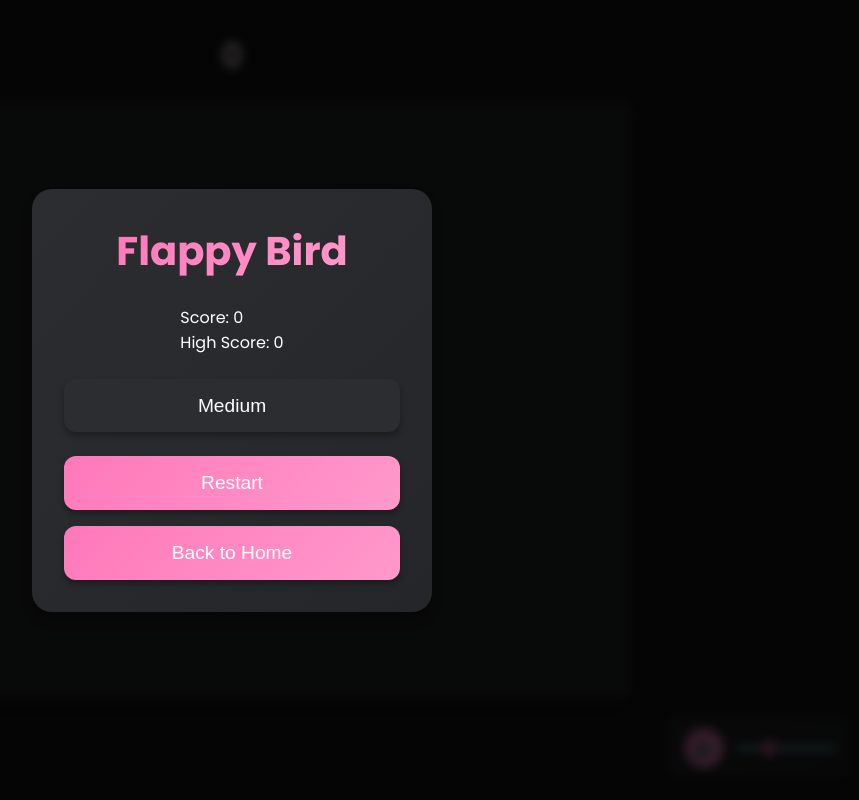
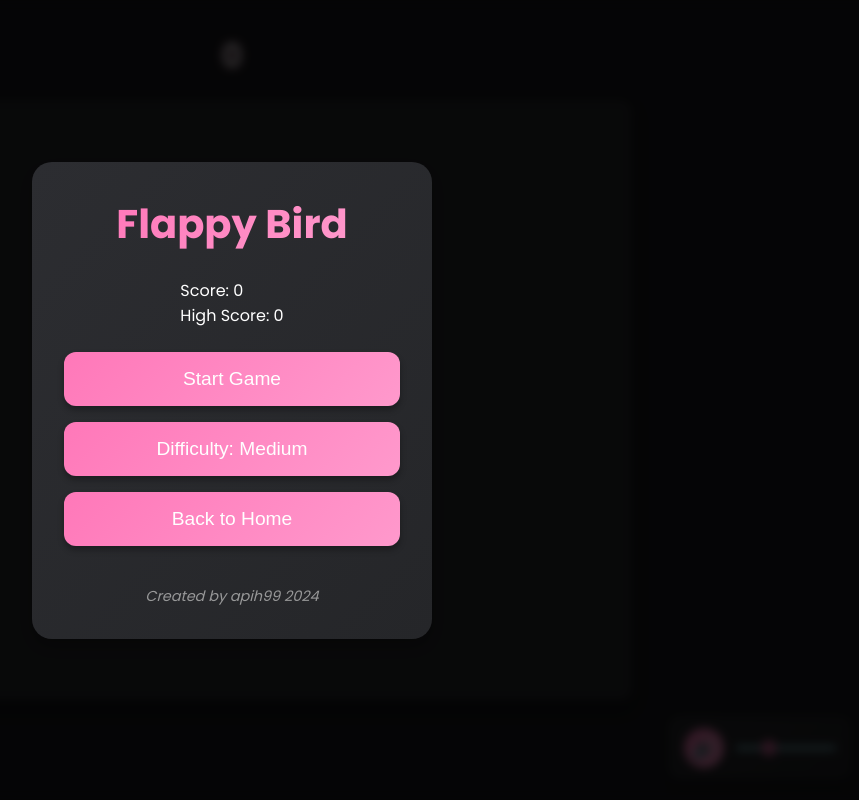
Before and after one commit to apih99/simple_games, a React (Create React App) app: page /flappybird in a window 1280 px wide. Shown: the whole page, without its empty margins (408-1267 px from the left). Built offline with nearby package versions, Linux system fonts and the light colour scheme.

Commit message:
Add README.md, music and footer

```diff
--- a/src/App.tsx
+++ b/src/App.tsx
@@ -1,4 +1,4 @@
-import React from 'react';
+import React, { useEffect } from 'react';
 import { BrowserRouter as Router, Routes, Route } from 'react-router-dom';
 import styled from 'styled-components';
 import Home from './components/Home/Home';
@@ -7,6 +7,7 @@
 import Tetris from './components/Tetris/Tetris';
 import FlappyBird from './components/FlappyBird/FlappyBird';
 import Minesweeper from './components/Minesweeper/Minesweeper';
+import { audioManager } from './utils/audio';
 
 const AppContainer = styled.div`
   width: 100%;
@@ -15,6 +16,11 @@
 `;
 
 const App: React.FC = () => {
+  useEffect(() => {
+    // Start playing background music when app loads
+    audioManager.playGameMusic('menu');
+  }, []);
+
   return (
     <Router>
       <AppContainer>
--- a/src/components/Home/Home.tsx
+++ b/src/components/Home/Home.tsx
@@ -125,6 +125,20 @@
   }
 `;
 
+const Footer = styled.div`
+  color: ${theme.colors.text.secondary};
+  font-size: 0.9rem;
+  text-align: center;
+  margin-top: 2rem;
+  padding: 1rem;
+  width: 100%;
+
+  @media (max-width: 768px) {
+    font-size: 0.8rem;
+    margin-top: 1.5rem;
+  }
+`;
+
 const HomeContainer = styled.div`
   min-height: 100vh;
   width: 100%;
@@ -190,6 +204,7 @@
         ))}
       </GamesGrid>
       <AudioControls game="menu" />
+      <Footer>Created by apih99</Footer>
     </HomeContainer>
   );
 };
--- a/src/components/common/GameMenu.tsx
+++ b/src/components/common/GameMenu.tsx
@@ -100,38 +100,13 @@
   }
 `;
 
-const DifficultySelect = styled.select`
-  width: 100%;
-  padding: 1rem;
-  border: none;
-  border-radius: ${theme.borderRadius.medium};
-  background: ${theme.colors.background.secondary};
-  color: ${theme.colors.text.primary};
-  font-size: 1.2rem;
-  cursor: pointer;
-  transition: ${theme.transitions.default};
-  box-shadow: ${theme.shadows.medium};
-  appearance: none;
+const Footer = styled.div`
+  color: ${theme.colors.text.secondary};
+  font-size: 0.9rem;
   text-align: center;
-
-  &:focus {
-    outline: none;
-    box-shadow: ${theme.shadows.glow};
-  }
-
-  @media (max-width: 768px) {
-    padding: 0.9rem;
-    font-size: 1.1rem;
-  }
-
-  @media (max-width: 480px) {
-    padding: 0.8rem;
-    font-size: 1rem;
-  }
-
-  option {
-    background: ${theme.colors.background.primary};
-  }
+  margin-top: 1rem;
+  opacity: 0.8;
+  font-style: italic;
 `;
 
 interface GameMenuProps {
@@ -164,8 +139,7 @@
   return (
     <MenuOverlay isVisible={isVisible}>
       <MenuCard isVisible={isVisible}>
-        <Title>{isGameOver ? 'Game Over!' : gameTitle}</Title>
-
+        <Title>{gameTitle}</Title>
         {(score !== undefined || highScore !== undefined) && (
           <div>
             {score !== undefined && (
@@ -176,29 +150,24 @@
             )}
           </div>
         )}
-
-        {showDifficulty && onDifficultyChange && (
-          <DifficultySelect value={difficulty} onChange={(e) => onDifficultyChange(e.target.value as 'Easy' | 'Medium' | 'Hard')}>
-            <option value="Easy">Easy</option>
-            <option value="Medium">Medium</option>
-            <option value="Hard">Hard</option>
-          </DifficultySelect>
-        )}
-
         <ButtonGroup>
-          {isGameOver ? (
-            <Button onClick={onRestart}>
-              Play Again
-            </Button>
-          ) : (
-            <Button onClick={onStart}>
-              {score !== undefined ? 'Restart' : 'Start Game'}
+          {!isGameOver && <Button onClick={onStart}>Start Game</Button>}
+          {isGameOver && onRestart && <Button onClick={onRestart}>Play Again</Button>}
+          {showDifficulty && difficulty && onDifficultyChange && (
+            <Button
+              onClick={() => {
+                const difficulties: ('Easy' | 'Medium' | 'Hard')[] = ['Easy', 'Medium', 'Hard'];
+                const currentIndex = difficulties.indexOf(difficulty);
+                const nextIndex = (currentIndex + 1) % difficulties.length;
+                onDifficultyChange(difficulties[nextIndex]);
+              }}
+            >
+              Difficulty: {difficulty}
             </Button>
           )}
-          <Button onClick={onHome}>
-            Back to Home
-          </Button>
+          <Button onClick={onHome}>Back to Home</Button>
         </ButtonGroup>
+        <Footer>Created by apih99 2024</Footer>
       </MenuCard>
     </MenuOverlay>
   );
--- a/src/utils/audio.ts
+++ b/src/utils/audio.ts
@@ -1,10 +1,10 @@
 // Background music URLs - using direct MP3 files that are more reliable
 export const GAME_MUSIC = {
-  menu: 'https://dl.dropboxusercontent.com/s/h4ztw6qnqwttxyn/menu.mp3',
-  snake: 'https://dl.dropboxusercontent.com/s/hv1tqxlpt9gn0fa/snake.mp3',
-  tetris: 'https://dl.dropboxusercontent.com/s/h7wxu7c5k3bz0y7/tetris.mp3',
-  flappyBird: 'https://dl.dropboxusercontent.com/s/jazkbmwvps6dl7f/flappybird.mp3',
-  ticTacToe: 'https://dl.dropboxusercontent.com/s/gy9xwsn5srh0671/tictactoe.mp3'
+  menu: require('./back-music.wav'),
+  snake: require('./back-music.wav'),
+  tetris: require('./back-music.wav'),
+  flappyBird: require('./back-music.wav'),
+  ticTacToe: require('./back-music.wav')
 };
 
 class AudioManager {
@@ -19,7 +19,7 @@
     // Pre-load all audio files
     Object.values(GAME_MUSIC).forEach(url => {
       const audio = new Audio();
-      audio.src = url;
+      audio.src = typeof url === 'string' ? url : URL.createObjectURL(url);
       audio.load();
     });
   }
@@ -42,7 +42,8 @@
       }
 
       // Create and configure new audio
-      this.audio = new Audio(GAME_MUSIC[game]);
+      const url = GAME_MUSIC[game];
+      this.audio = new Audio(typeof url === 'string' ? url : URL.createObjectURL(url));
       this.audio.volume = this.volume;
       this.audio.loop = true;
       this.audio.muted = this.isMuted;
```
Also changed, not shown: 2 other files (tests, documents, lock files or other folders).
